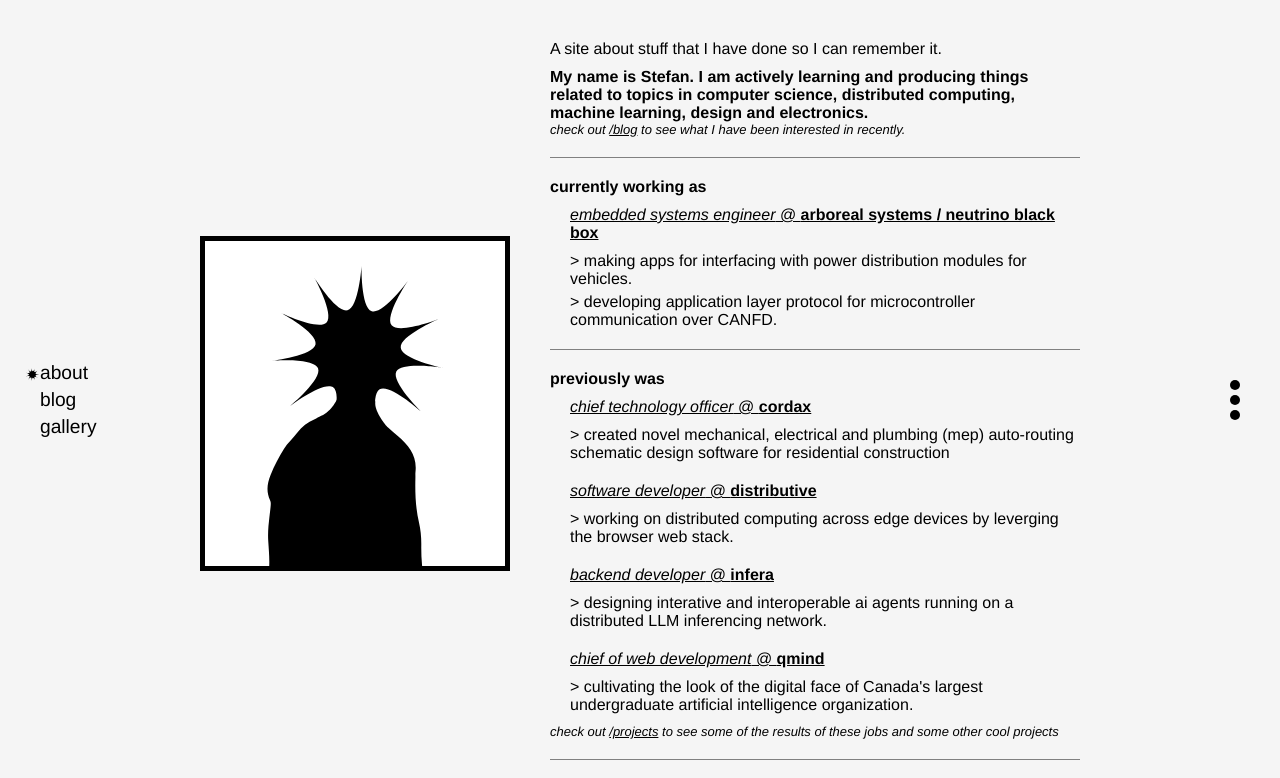
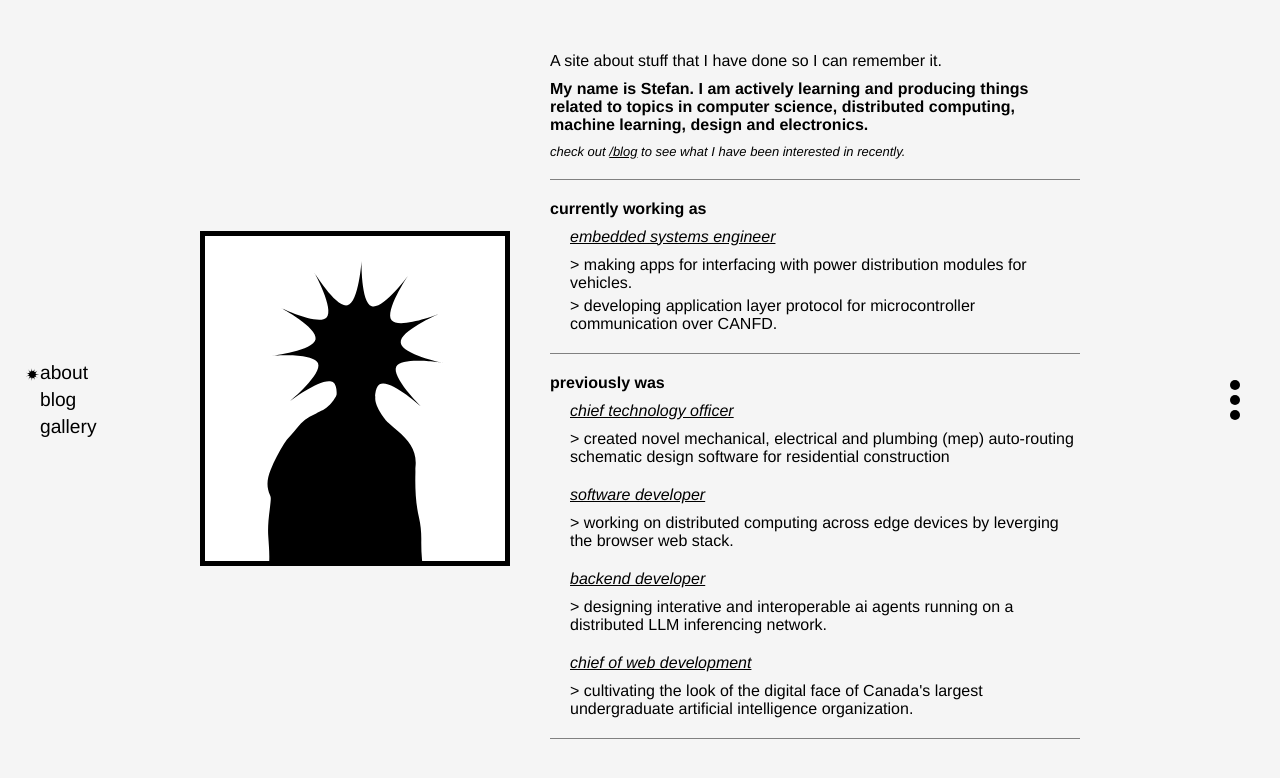
Before and after one commit to stefpi/stefpi.github.io, a Next.js app: page / in a window 1280 px wide. Shown: the top 778 px of the page. Built offline with nearby package versions, Linux system fonts and the light colour scheme.

Commit message:
about page update

```diff
--- a/src/app/page.js
+++ b/src/app/page.js
@@ -8,7 +8,6 @@ export default function Home() {
   const jobs = [
     {
       title: "embedded systems engineer",
-      place: "arboreal systems / neutrino black box",
       description: [
         "making apps for interfacing with power distribution modules for vehicles.",
         "developing application layer protocol for microcontroller communication over CANFD."
@@ -16,24 +15,20 @@ export default function Home() {
     },
     {
       title: "chief technology officer",
-      place: "cordax",
       description: [
         "created novel mechanical, electrical and plumbing (mep) auto-routing schematic design software for residential construction"
       ]
     },
     {
       title: "software developer",
-      place: "distributive",
       description: ["working on distributed computing across edge devices by leverging the browser web stack."]
     },
     {
       title: "backend developer",
-      place: "infera",
       description: ["designing interative and interoperable ai agents running on a distributed LLM inferencing network."]
     },
     {
       title: "chief of web development",
-      place: "qmind",
       description: ["cultivating the look of the digital face of Canada's largest undergraduate artificial intelligence organization."]
     }
   ]
@@ -56,8 +51,8 @@ export default function Home() {
         <p>A site about stuff that I have done so I can remember it.</p>
         <b>
           My name is Stefan. I am actively learning and producing things related to topics in computer science, distributed computing, machine learning, design and electronics.
-          <h6>check out <a href="/blog"><u>/blog</u></a> to see what I have been interested in recently.</h6>
         </b>
+        <h6>check out <a href="/blog"><u>/blog</u></a> to see what I have been interested in recently.</h6>
 
         <hl />
 
@@ -65,7 +60,7 @@ export default function Home() {
         <div className="experience">
           <div className="card">
             <div className="cardHeader">
-              <p><u><i>{jobs[0].title}</i> @ <b>{jobs[0].place}</b></u></p>
+              <p><u><i>{jobs[0].title}</i></u></p>
             </div>
             <div className="cardBody">
               {jobs[0].description.map((desc, index) => (
@@ -84,7 +79,7 @@ export default function Home() {
               return (
                 <div className="card" key={ index }>
                   <div className="cardHeader">
-                    <p><u><i>{card.title}</i> @ <b>{card.place}</b></u></p>
+                    <p><u><i>{card.title}</i></u></p>
                   </div>
                   <div className="cardBody">
                     {card.description.map((desc, index) => (
@@ -96,7 +91,7 @@ export default function Home() {
             })
           }
         </div>
-        <h6>check out <a href="/projects"><u>/projects</u></a> to see some of the results of these jobs and some other cool projects</h6>
+        {/* <h6>check out <a href="/projects"><u>/projects</u></a> to see some of the results of these jobs and some other cool projects</h6> */}
 
         <hl />
 
```
